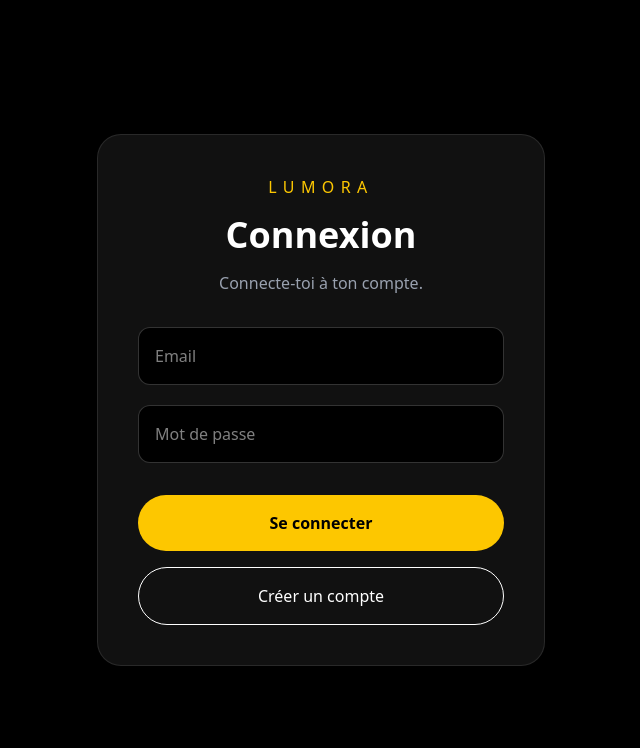
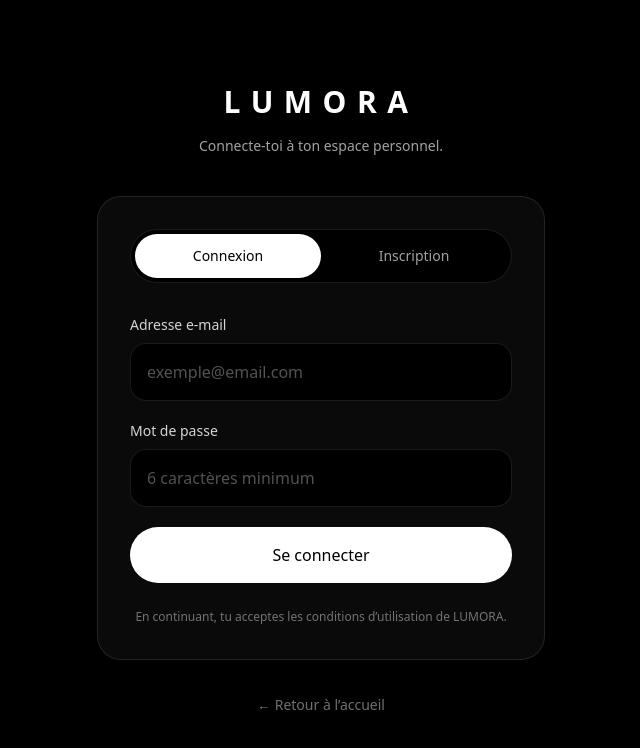
Before and after one commit to LUMORA-77/lumora, a Next.js app: page /login in a window 1280 px wide. Shown: the top 748 px of the page, without its empty margins (319-959 px from the left). Built offline with nearby package versions, Linux system fonts and the light colour scheme; no server answers.

Commit message:
Correction connexion Supabase

```diff
--- a/src/app/login/page.tsx
+++ b/src/app/login/page.tsx
@@ -1,92 +1,201 @@
 "use client";
 
-import { useState } from "react";
+import { FormEvent, useState } from "react";
+import Link from "next/link";
 import { useRouter } from "next/navigation";
-import { supabase } from "@/lib/supabase";
+import { getSupabase } from "@/lib/supabase";
 
-export default function Login() {
+export default function LoginPage() {
   const router = useRouter();
 
+  const [mode, setMode] = useState<"login" | "register">("login");
   const [email, setEmail] = useState("");
   const [password, setPassword] = useState("");
+  const [loading, setLoading] = useState(false);
+  const [message, setMessage] = useState("");
+  const [errorMessage, setErrorMessage] = useState("");
 
-  async function signUp() {
+  async function handleSubmit(event: FormEvent<HTMLFormElement>) {
+    event.preventDefault();
+
+    setLoading(true);
+    setMessage("");
+    setErrorMessage("");
+
+    try {
+      const supabase = getSupabase();
+
+      if (mode === "register") {
         const { error } = await supabase.auth.signUp({
           email,
           password,
         });
 
         if (error) {
-      alert(error.message);
-      return;
+          throw error;
         }
 
-    alert("Compte créé ! Vérifie tes emails.");
-  }
-
-  async function signIn() {
+        setMessage(
+          "Compte créé. Vérifie ton adresse e-mail pour confirmer ton inscription."
+        );
+      } else {
         const { error } = await supabase.auth.signInWithPassword({
           email,
           password,
         });
 
         if (error) {
-      alert(error.message);
-      return;
+          throw error;
         }
 
-    router.push("/dashboard");
+        router.push("/compte");
+        router.refresh();
+      }
+    } catch (error) {
+      setErrorMessage(
+        error instanceof Error
+          ? error.message
+          : "Une erreur est survenue. Réessaie."
+      );
+    } finally {
+      setLoading(false);
+    }
+  }
+
+  function changeMode(newMode: "login" | "register") {
+    setMode(newMode);
+    setMessage("");
+    setErrorMessage("");
   }
 
   return (
-    <main className="min-h-screen bg-black flex items-center justify-center px-8">
+    <main className="flex min-h-screen items-center justify-center bg-black px-6 py-12 text-white">
+      <div className="w-full max-w-md">
+        <div className="mb-10 text-center">
+          <Link
+            href="/"
+            className="text-3xl font-semibold tracking-[0.35em] text-white"
+          >
+            LUMORA
+          </Link>
 
-      <div className="w-full max-w-md bg-[#111] border border-white/10 rounded-3xl p-10">
+          <p className="mt-4 text-sm text-neutral-400">
+            {mode === "register"
+              ? "Crée ton compte pour accéder à ton espace."
+              : "Connecte-toi à ton espace personnel."}
+          </p>
+        </div>
 
-        <p className="uppercase tracking-[0.4em] text-yellow-400 text-center mb-4">
-          LUMORA
-        </p>
-
-        <h1 className="text-4xl font-black text-white text-center">
+        <div className="rounded-3xl border border-white/10 bg-white/[0.04] p-8 shadow-2xl backdrop-blur-xl">
+          <div className="mb-8 grid grid-cols-2 rounded-full border border-white/10 bg-black p-1">
+            <button
+              type="button"
+              onClick={() => changeMode("login")}
+              className={`rounded-full px-4 py-3 text-sm transition ${
+                mode === "login"
+                  ? "bg-white text-black"
+                  : "text-neutral-400 hover:text-white"
+              }`}
+            >
               Connexion
-        </h1>
-
-        <p className="text-center text-gray-400 mt-4">
-          Connecte-toi à ton compte.
-        </p>
-
-        <input
-          type="email"
-          placeholder="Email"
-          value={email}
-          onChange={(e) => setEmail(e.target.value)}
-          className="w-full mt-8 bg-black border border-white/20 rounded-xl p-4 text-white"
-        />
-
-        <input
-          type="password"
-          placeholder="Mot de passe"
-          value={password}
-          onChange={(e) => setPassword(e.target.value)}
-          className="w-full mt-5 bg-black border border-white/20 rounded-xl p-4 text-white"
-        />
-
-        <button
-          onClick={signIn}
-          className="w-full mt-8 bg-yellow-400 text-black py-4 rounded-full font-bold hover:bg-yellow-300 transition"
-        >
-          Se connecter
             </button>
 
             <button
-          onClick={signUp}
-          className="w-full mt-4 border border-white rounded-full py-4 text-white hover:bg-white hover:text-black transition"
+              type="button"
+              onClick={() => changeMode("register")}
+              className={`rounded-full px-4 py-3 text-sm transition ${
+                mode === "register"
+                  ? "bg-white text-black"
+                  : "text-neutral-400 hover:text-white"
+              }`}
             >
-          Créer un compte
+              Inscription
             </button>
-
           </div>
 
+          <form onSubmit={handleSubmit} className="space-y-5">
+            <div>
+              <label
+                htmlFor="email"
+                className="mb-2 block text-sm text-neutral-300"
+              >
+                Adresse e-mail
+              </label>
+
+              <input
+                id="email"
+                type="email"
+                autoComplete="email"
+                required
+                value={email}
+                onChange={(event) => setEmail(event.target.value)}
+                placeholder="exemple@email.com"
+                className="w-full rounded-2xl border border-white/10 bg-black px-4 py-4 text-white outline-none transition placeholder:text-neutral-600 focus:border-white/40"
+              />
+            </div>
+
+            <div>
+              <label
+                htmlFor="password"
+                className="mb-2 block text-sm text-neutral-300"
+              >
+                Mot de passe
+              </label>
+
+              <input
+                id="password"
+                type="password"
+                autoComplete={
+                  mode === "register" ? "new-password" : "current-password"
+                }
+                required
+                minLength={6}
+                value={password}
+                onChange={(event) => setPassword(event.target.value)}
+                placeholder="6 caractères minimum"
+                className="w-full rounded-2xl border border-white/10 bg-black px-4 py-4 text-white outline-none transition placeholder:text-neutral-600 focus:border-white/40"
+              />
+            </div>
+
+            {errorMessage && (
+              <p className="rounded-2xl border border-red-500/20 bg-red-500/10 px-4 py-3 text-sm text-red-300">
+                {errorMessage}
+              </p>
+            )}
+
+            {message && (
+              <p className="rounded-2xl border border-green-500/20 bg-green-500/10 px-4 py-3 text-sm text-green-300">
+                {message}
+              </p>
+            )}
+
+            <button
+              type="submit"
+              disabled={loading}
+              className="w-full rounded-full bg-white px-6 py-4 font-medium text-black transition hover:bg-neutral-200 disabled:cursor-not-allowed disabled:opacity-50"
+            >
+              {loading
+                ? "Chargement..."
+                : mode === "register"
+                  ? "Créer mon compte"
+                  : "Se connecter"}
+            </button>
+          </form>
+
+          <p className="mt-6 text-center text-xs leading-5 text-neutral-500">
+            En continuant, tu acceptes les conditions d’utilisation de LUMORA.
+          </p>
+        </div>
+
+        <div className="mt-8 text-center">
+          <Link
+            href="/"
+            className="text-sm text-neutral-500 transition hover:text-white"
+          >
+            ← Retour à l’accueil
+          </Link>
+        </div>
+      </div>
     </main>
   );
 }
--- a/src/lib/supabase.ts
+++ b/src/lib/supabase.ts
@@ -1,6 +1,20 @@
-import { createClient } from "@supabase/supabase-js";
+import { createClient, type SupabaseClient } from "@supabase/supabase-js";
 
-export const supabase = createClient(
-  process.env.NEXT_PUBLIC_SUPABASE_URL!,
-  process.env.NEXT_PUBLIC_SUPABASE_ANON_KEY!
-);
+let supabaseClient: SupabaseClient | null = null;
+
+export function getSupabase(): SupabaseClient {
+  const supabaseUrl = process.env.NEXT_PUBLIC_SUPABASE_URL;
+  const supabaseAnonKey = process.env.NEXT_PUBLIC_SUPABASE_ANON_KEY;
+
+  if (!supabaseUrl || !supabaseAnonKey) {
+    throw new Error(
+      "Les variables NEXT_PUBLIC_SUPABASE_URL et NEXT_PUBLIC_SUPABASE_ANON_KEY sont manquantes."
+    );
+  }
+
+  if (!supabaseClient) {
+    supabaseClient = createClient(supabaseUrl, supabaseAnonKey);
+  }
+
+  return supabaseClient;
+}
```
Lines whose indentation alone changed are shown as unchanged.
